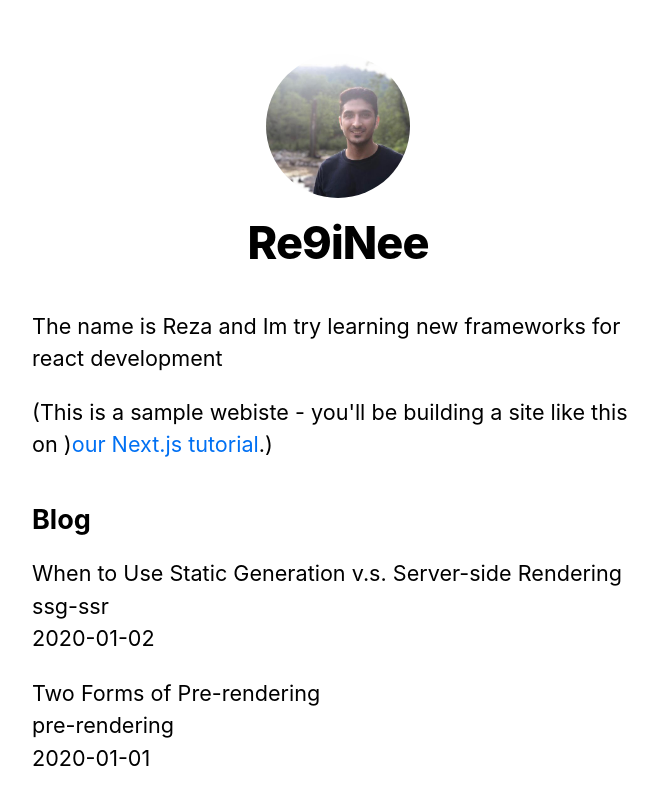
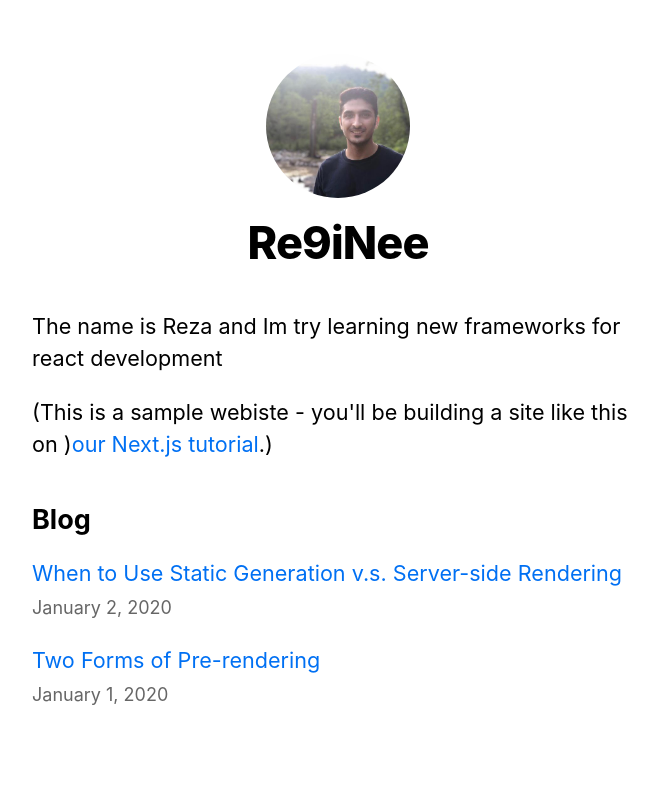
Before and after one commit to Re9iNee/nextJS-documetation, a Next.js app: page / in a window 1280 px wide. Shown: the top 804 px of the page, without its empty margins (302-960 px from the left). Built offline with nearby package versions, Linux system fonts and the light colour scheme.

Commit message:
added Links to index.js page

```diff
--- /dev/null
+++ b/components/date.js
@@ -0,0 +1,6 @@
+import { parseISO, format } from "date-fns";
+
+export default function Date({ dateString }) {
+    const date = parseISO(dateString)
+    return <time dateTime={ dateString }>{ format(date, 'LLLL d, yyyy') }</time>
+}
--- a/package.json
+++ b/package.json
@@ -8,6 +8,7 @@
     "start": "next start"
   },
   "dependencies": {
+    "date-fns": "^2.23.0",
     "gray-matter": "^4.0.3",
     "next": "^11.0.0",
     "react": "17.0.2",
--- a/pages/index.js
+++ b/pages/index.js
@@ -1,6 +1,9 @@
 import Head from 'next/head'
 import Layout, {siteTitle} from '../components/layout'
 import utilStyles from '../styles/utils.module.css'
+
+import Link from 'next/link'
+import Date from '../components/date'
 
 import { getSortedPostsData } from '../lib/posts'
 export async function getStaticProps() {
@@ -29,12 +32,14 @@
         <h2 className = { utilStyles.headingLg }>Blog</h2>
         <ul className = { utilStyles.list }>
           {allPostsData.map(({ id, date, title }) => (
-            <li className = { utilStyles.listItem } key = { id }>
-              {title}
+            <li className = { utilStyles.listItem } key = { id } >
+              <Link href={`/posts/${id}`}>
+                <a>{title}</a>
+              </Link>
               <br />
-              {id}
-              <br />
-              {date}
+              <small className={utilStyles.lightText}>
+                <Date dateString={date} />
+              </small>
             </li>
           ))}
         </ul>
```
Also changed, not shown: pages/posts/[id].js (+14 -7 lines), 1 other file (tests, documents, lock files or other folders).
